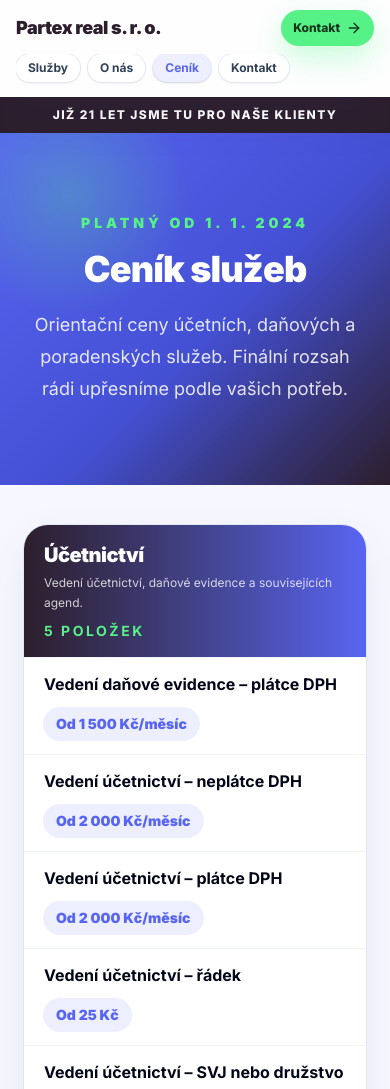
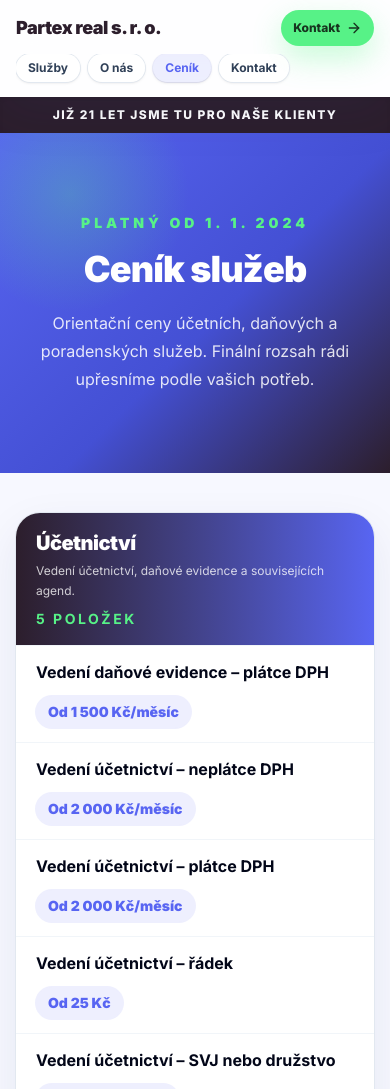
Before and after one commit to mrpajzl/partex-website, a Next.js app: page /cenik in a window 390 px wide. Shown: the top 1089 px of the page. Built offline with nearby package versions, Linux system fonts and the light colour scheme; no server answers.

Commit message:
Polish responsive layout

```diff
--- a/app/cenik/page.tsx
+++ b/app/cenik/page.tsx
@@ -154,13 +154,13 @@ export default function CenikPage() {
         <div className="container relative mx-auto px-6 text-center">
           <p className="mb-4 text-sm font-black uppercase tracking-[0.28em] text-[#57F287]">Platný od 1. 1. 2024</p>
           <h1 className="text-4xl font-black tracking-tight md:text-6xl">Ceník služeb</h1>
-          <p className="mx-auto mt-5 max-w-2xl text-lg leading-8 text-white/86">Orientační ceny účetních, daňových a poradenských služeb. Finální rozsah rádi upřesníme podle vašich potřeb.</p>
+          <p className="mx-auto mt-5 max-w-[20rem] text-base leading-7 text-white/86 sm:max-w-2xl sm:text-lg sm:leading-8">Orientační ceny účetních, daňových a poradenských služeb. Finální rozsah rádi upřesníme podle vašich potřeb.</p>
         </div>
       </section>
 
       <section className="py-10 md:py-14">
-        <div className="container mx-auto px-6">
-          <div className="space-y-5">
+        <div className="container mx-auto max-w-[100vw] px-4 sm:px-6">
+          <div className="mx-auto max-w-[calc(100vw-2rem)] space-y-5 md:max-w-none">
             {pricingSections.map((section) => (
               <section key={section.title} className="overflow-hidden rounded-[1.5rem] bg-white shadow-[0_16px_45px_rgba(29,38,90,0.08)] ring-1 ring-slate-200">
                 <div className="border-b border-slate-100 bg-gradient-to-r from-[#2C1E2C] to-[#5865F2] px-5 py-4 text-white md:px-6">
--- a/app/page.tsx
+++ b/app/page.tsx
@@ -177,17 +177,17 @@ export default function Home() {
       {/* Services Section */}
       <section id="sluzby" className="relative bg-white py-14 md:py-28">
         <div className="absolute inset-x-0 top-8 mx-auto h-48 max-w-5xl rounded-full bg-[#5865F2]/5 blur-3xl" />
-        <div className="container relative mx-auto max-w-full px-4 sm:px-6">
+        <div className="container relative mx-auto w-full max-w-[100vw] px-4 sm:px-6">
           <h2 className="mb-4 text-center text-3xl font-black tracking-tight text-slate-950 md:text-5xl">Co nabízíme?</h2>
           <p className="mx-auto mb-10 max-w-[18rem] text-center text-base leading-7 text-slate-600 sm:max-w-2xl md:mb-16 md:text-lg md:leading-8">Naše služby jsou navrženy tak, aby vyhovovaly vašim potřebám — přehledně, spolehlivě a bez zbytečného papírování.</p>
 
-          <div className="mx-auto grid max-w-full gap-5 md:max-w-6xl md:grid-cols-3 md:gap-8">
+          <div className="mx-auto grid w-full max-w-[calc(100vw-2rem)] gap-5 md:max-w-6xl md:grid-cols-3 md:gap-8">
             {realServices.map((service) => {
               const Icon = service.icon;
               return (
                 <div
                   key={service.title}
-                  className="group relative mx-auto w-full max-w-[22rem] overflow-hidden rounded-[1.5rem] border border-slate-200/80 bg-white p-6 shadow-[0_18px_55px_rgba(29,38,90,0.08)] transition-all duration-300 hover:-translate-y-2 hover:shadow-[0_28px_70px_rgba(88,101,242,0.16)] md:max-w-none"
+                  className="group relative w-full overflow-hidden rounded-[1.5rem] border border-slate-200/80 bg-white p-6 shadow-[0_18px_55px_rgba(29,38,90,0.08)] transition-all duration-300 hover:-translate-y-2 hover:shadow-[0_28px_70px_rgba(88,101,242,0.16)]"
                 >
                   <div className="absolute -right-16 -top-16 h-40 w-40 rounded-full bg-[#5865F2]/8 transition group-hover:bg-[#57F287]/18" />
                   <div className="relative mb-6 flex h-18 w-18 items-center justify-center rounded-[1.4rem] bg-gradient-to-br from-[#5865F2] to-[#2C1E2C] shadow-lg shadow-[#5865F2]/20">
```
